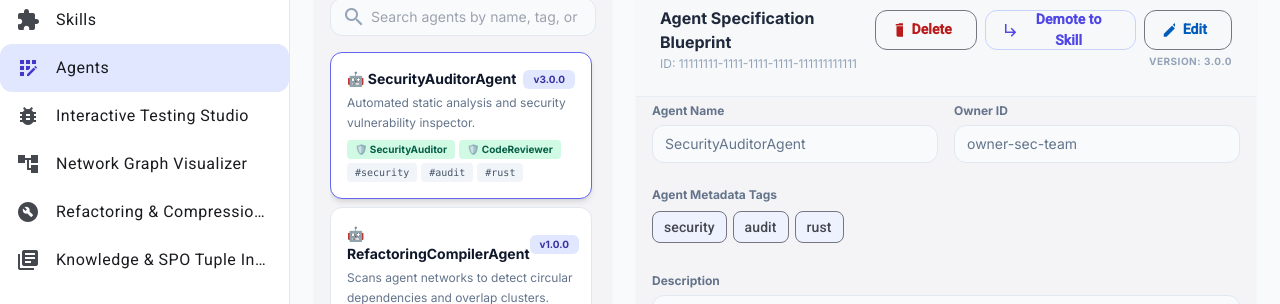
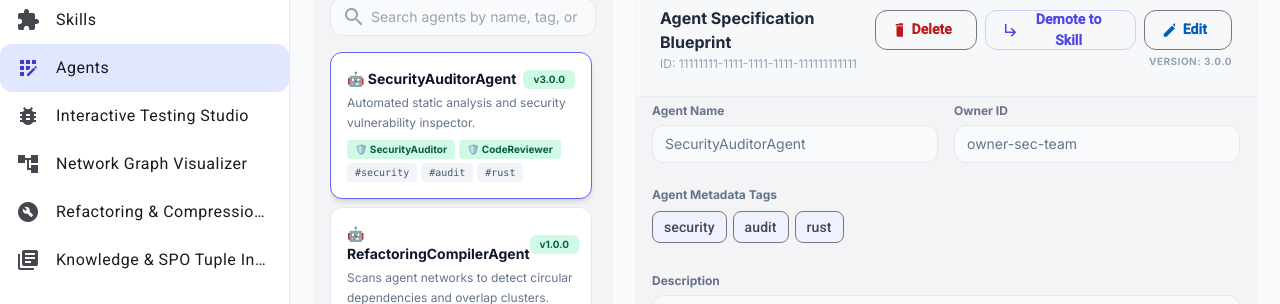
Before and after one commit to PolecatWorks/agent-as-data, an Angular app in the folder aad-fe-container/: page /agent-registry/11111111-1111-1111-1111-111111111111 in a window 1280 px wide. Shown: the part 172-476 px from the top of the page. Built offline with nearby package versions, Linux system fonts and the light colour scheme; no server answers.

Commit message:
style: standardize version badge color to emerald across all views

```diff
--- a/aad-fe-container/src/app/components/agent-registry/agent-registry.component.html
+++ b/aad-fe-container/src/app/components/agent-registry/agent-registry.component.html
@@ -44,7 +44,7 @@
                    (click)="selectAgent(agent)">
                 <div class="flex justify-between items-center">
                   <h5 class="text-sm font-bold text-slate-900 m-0">🤖 {{ agent.name }}</h5>
-                  <span class="px-2.5 py-0.5 bg-indigo-100 text-indigo-800 text-[10px] font-bold rounded-md">v{{ agent.current_version }}</span>
+                  <span class="px-2.5 py-0.5 bg-emerald-100 text-emerald-800 text-[10px] font-bold rounded-md">v{{ agent.current_version }}</span>
                 </div>
                 <p class="text-xs text-slate-500 m-0 mt-1 line-clamp-2 leading-relaxed">{{ agent.description }}</p>
                 <div class="flex flex-wrap gap-1 pt-2">
--- a/aad-fe-container/src/app/components/interactive-testing/interactive-testing.component.html
+++ b/aad-fe-container/src/app/components/interactive-testing/interactive-testing.component.html
@@ -54,7 +54,7 @@
                     <h5 class="text-sm font-bold text-slate-900 m-0">
                       {{ getEntityIcon(entity.type) }} {{ entity.name }}
                     </h5>
-                    <span class="px-2.5 py-0.5 bg-indigo-100 text-indigo-800 text-[10px] font-bold rounded-md">
+                    <span class="px-2.5 py-0.5 bg-emerald-100 text-emerald-800 text-[10px] font-bold rounded-md">
                       v{{ entity.version }}
                     </span>
                   </div>
--- a/aad-fe-container/src/app/components/mcp-manager/mcp-manager.component.html
+++ b/aad-fe-container/src/app/components/mcp-manager/mcp-manager.component.html
@@ -44,7 +44,7 @@
                    (click)="selectServer(s)">
                 <div class="flex justify-between items-center">
                   <h5 class="text-sm font-bold text-slate-900 m-0">🖧 {{ s.server_name }}</h5>
-                  <span class="px-2.5 py-0.5 bg-indigo-100 text-indigo-800 text-[10px] font-bold rounded-md">
+                  <span class="px-2.5 py-0.5 bg-emerald-100 text-emerald-800 text-[10px] font-bold rounded-md">
                     v1.0.0
                   </span>
                 </div>
--- a/aad-fe-container/src/app/components/skills-registry/skills-registry.component.html
+++ b/aad-fe-container/src/app/components/skills-registry/skills-registry.component.html
@@ -43,7 +43,7 @@
                    (click)="selectSkill(skill)">
                 <div class="flex justify-between items-center">
                   <h5 class="text-sm font-bold text-slate-900 m-0">🛠️ {{ skill.name }}</h5>
-                  <span class="px-2.5 py-0.5 bg-indigo-100 text-indigo-800 text-[10px] font-bold rounded-md">
+                  <span class="px-2.5 py-0.5 bg-emerald-100 text-emerald-800 text-[10px] font-bold rounded-md">
                     v{{ skill.current_version }}
                   </span>
                 </div>
```
